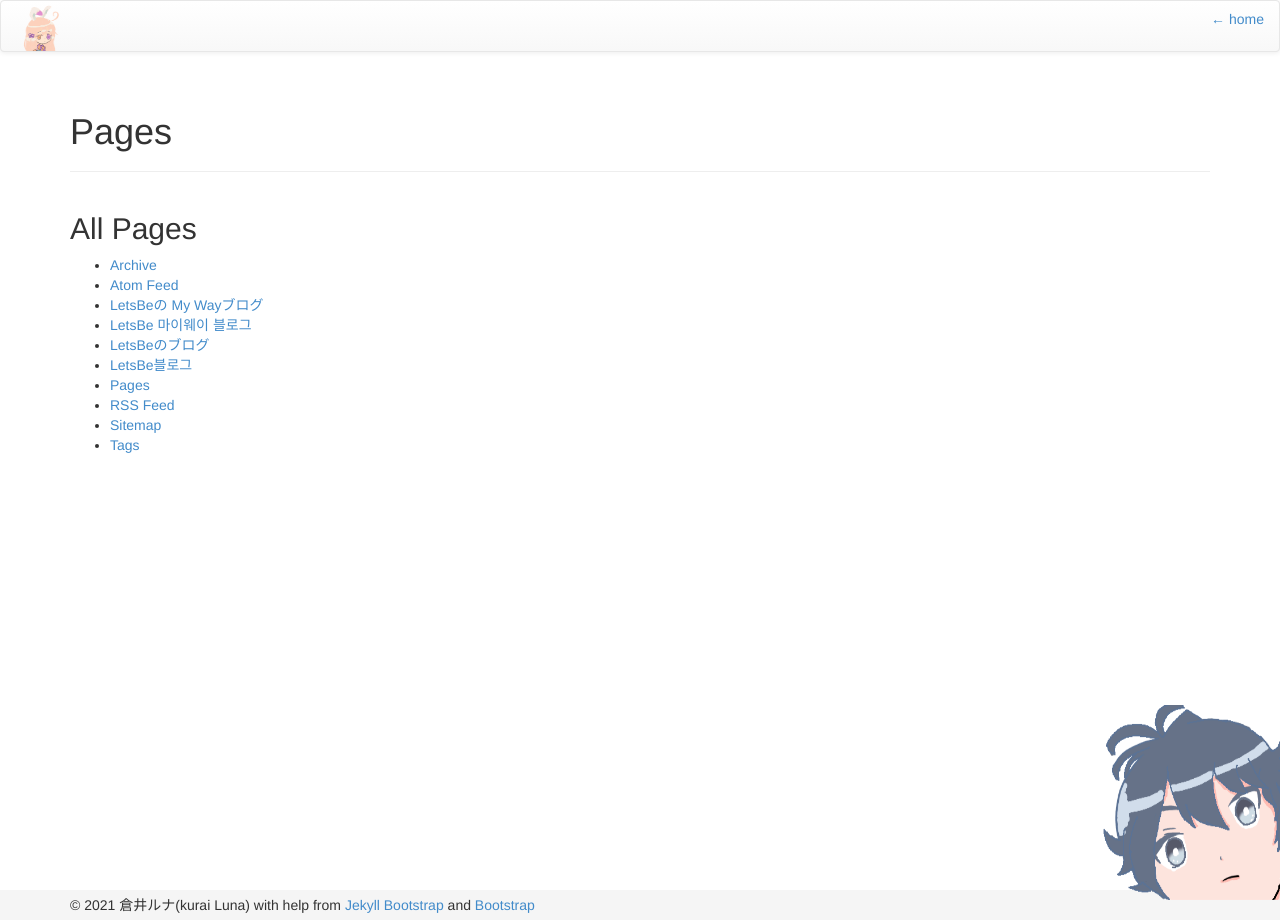
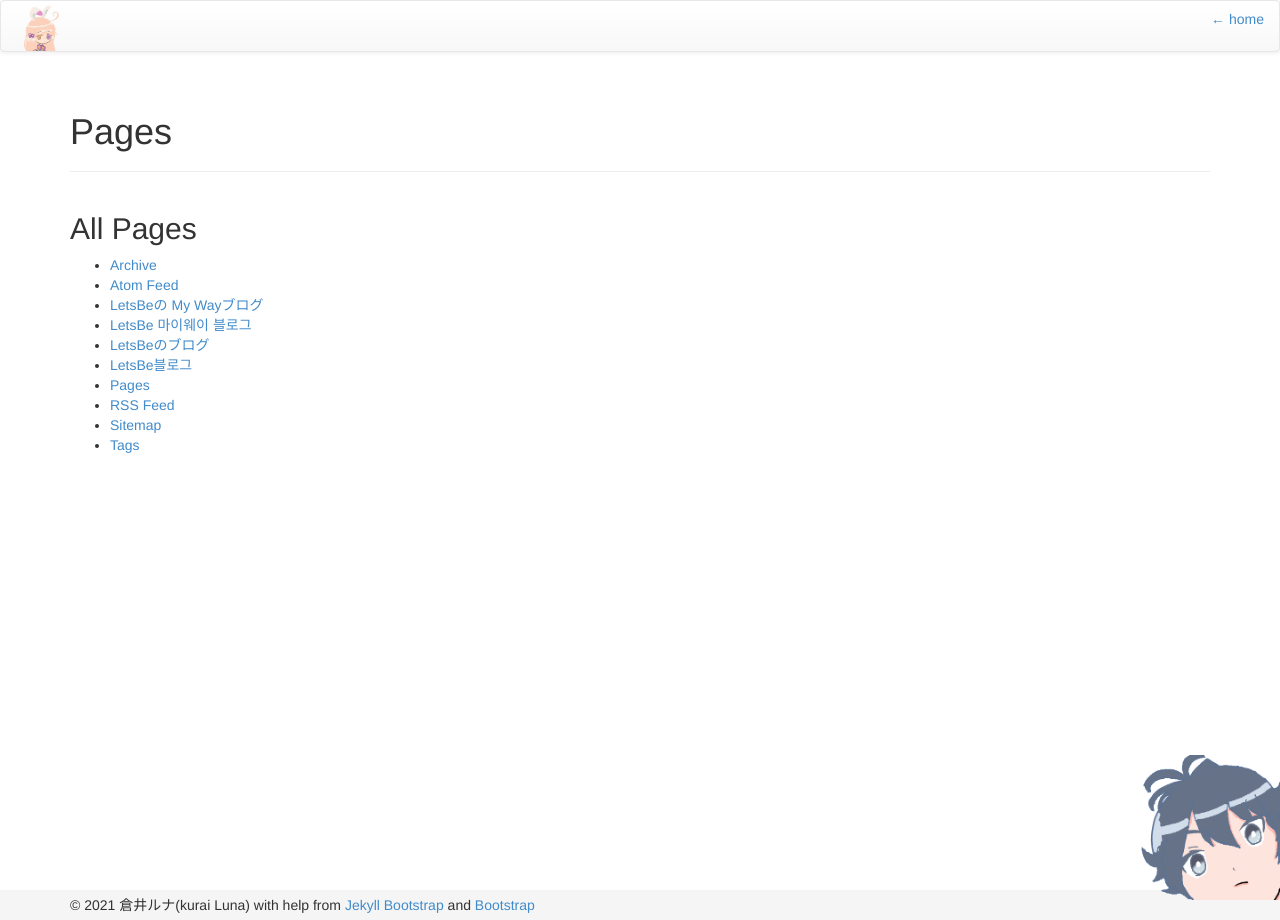
Before and after one commit to KuraiLuna/KuraiLuna4.github.io, a Jekyll site: the page built from pages.html, in a window 1280 px wide. Built offline with Jekyll 4.4.1, drawn with Linux system fonts in a browser that asks for light colours; nearby versions of some CDN libraries.

Commit message:
Update default.html

```diff
--- a/_includes/themes/bootstrap-3/default.html
+++ b/_includes/themes/bootstrap-3/default.html
@@ -130,7 +130,7 @@
       </div>
 
     </div>
-<img id="introImg" border="0" style=" position: fixed; right: 0; bottom:0; background:  center; width:185px; height:195px; background-image:cover; background-size: cover; background-repeat: no-repeat; "><br>
+<img id="introImg" border="0" style=" position: fixed; right: 0; bottom:0; background:  center; width:145px; height:145px; background-image:cover; background-size: cover; background-repeat: no-repeat; "><br>
     <div id="footer"  style="background-color:#f5f5f5;" >
       <div class="container">
         <p>&copy; {{ site.time | date: '%Y' }} {{ site.author.name }}
```
